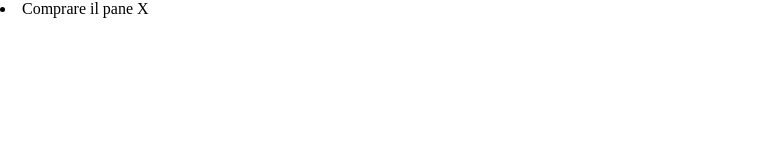
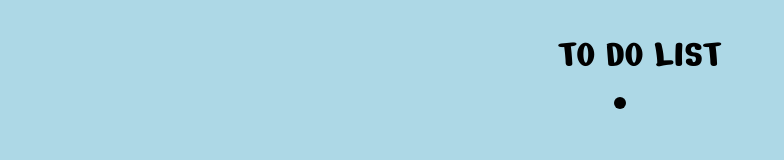
Before and after one commit to aleneri-github/vue-todolist, a plain HTML site: page index.html in a window 1280 px wide. Shown: the whole page, without its empty margins (0-784 px from the left). Drawn offline with nearby package versions, Linux system fonts and the light colour scheme.

Commit message:
Aggiornamento

```diff
--- a/css/style.css
+++ b/css/style.css
@@ -2,4 +2,13 @@
   box-sizing: border-box;
   margin: 0;
   padding: 0;
+  font-size: 40px;
+  font-family: 'Nerko One', cursive;
 }
+
+#root {
+  height: 100vh;
+  padding: 30px;
+  text-align: center;
+  background-color: lightblue;
+}
--- a/index.html
+++ b/index.html
@@ -3,17 +3,19 @@
   <head>
     <meta name="viewport" content="width=device-width, initial-scale=1.0">
     <meta charset="utf-8">
+    <link rel="preconnect" href="https://fonts.gstatic.com">
+    <link href="https://fonts.googleapis.com/css2?family=Nerko+One&display=swap" rel="stylesheet">
     <script src="https://cdn.jsdelivr.net/npm/vue@2.6.12/dist/vue.js"></script>
     <link rel="stylesheet" href="css/style.css">
     <title>To do list</title>
   </head>
   <body>
     <div id="root">
-      <ul id="serie-tv"></ul>
+      <ul>{{message}}</ul>
 
 
 
-          <li>{{message}} <span class="delete">X</span></li>
+          <li></li>
 
 
 
--- a/js/script.js
+++ b/js/script.js
@@ -1,6 +1,6 @@
 var root = new Vue({
 el: '#root',
 data: {
-message: 'Comprare il pane'
+message: "TO DO LIST"
 }
 })
```
